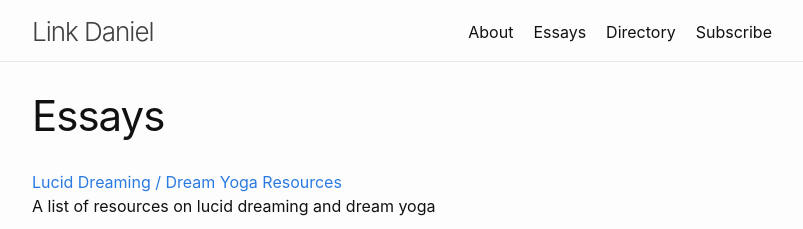
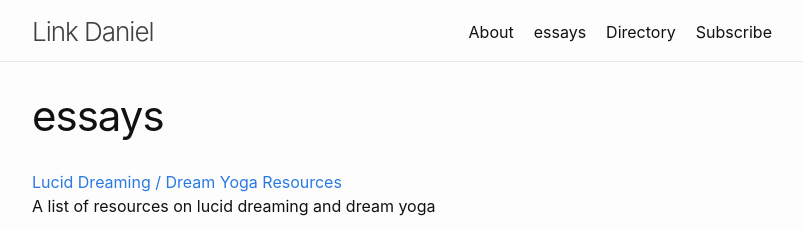
Before and after one commit to link-daniel/link.github.io, a Jekyll site: the page built from essays.md, in a window 1280 px wide. Shown: the top 229 px of the page, without its empty margins (238-1041 px from the left). Built offline with Jekyll 4.4.1, drawn with Linux system fonts in a browser that asks for light colours.

```diff
--- a/essays.md
+++ b/essays.md
@@ -1,7 +1,7 @@
 ---
 layout: page
-title: Essays
-permalink: /Essays/
+title: essays
+permalink: /essays/
 ---
 
 
```
